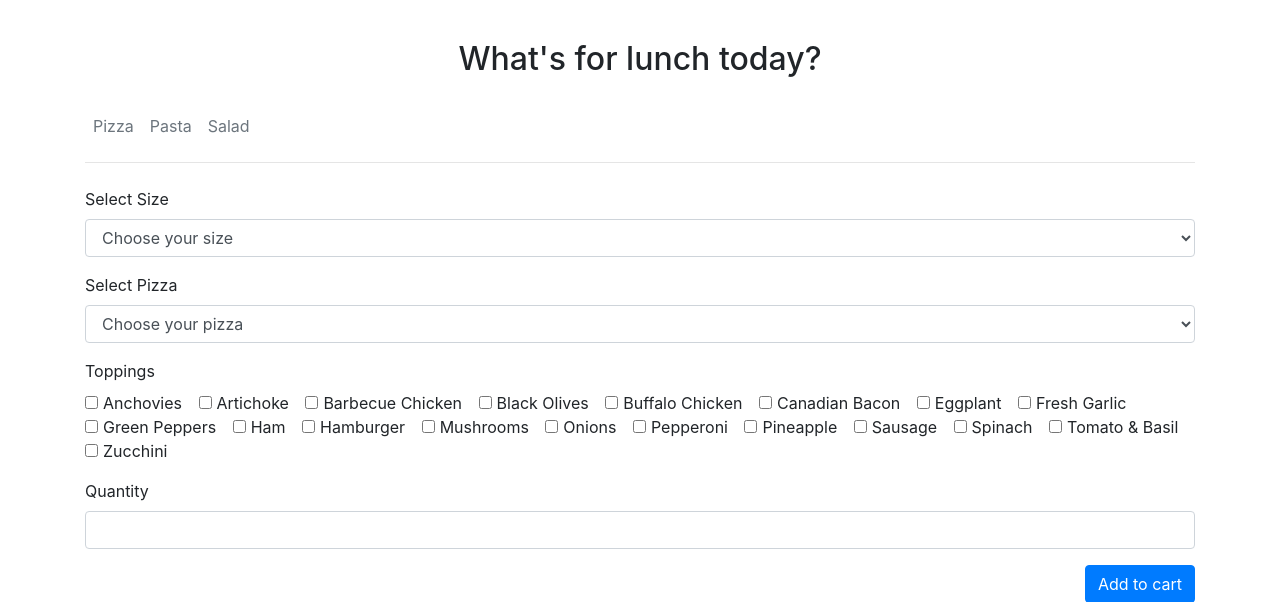
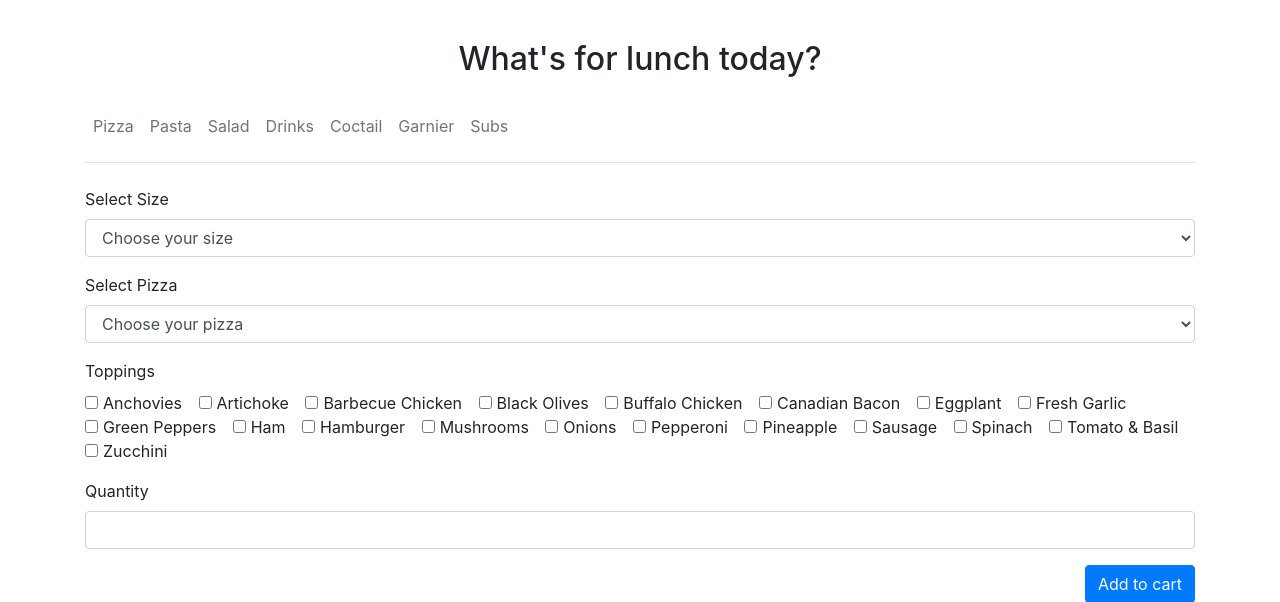
Before and after one commit to AliaksPaul/PizzaShop, a Django app: template templates/orders/Order form for pizza.html in a window 1280 px wide. Shown: the top 602 px of the page. Run offline with Django 4.2, Linux system fonts and the light colour scheme; the template is opened without the code that fills it, so the values that code supplies are empty; some libraries are stand-ins or nearby versions.

Commit message:
My changes

```diff
--- a/release_notes.txt
+++ /dev/null
@@ -1 +0,0 @@
- add order from for pizza
--- a/templates/orders/Order form for pizza.html
+++ b/templates/orders/Order form for pizza.html
@@ -25,6 +25,10 @@
           <a class="p-2 text-muted" href="#">Pizza</a>
           <a class="p-2 text-muted" href="#">Pasta</a>
           <a class="p-2 text-muted" href="#">Salad</a>
+          <a class="p-2 text-muted" href="#">Drinks</a>
+          <a class="p-2 text-muted" href="#">Coctail</a>
+          <a class="p-2 text-muted" href="#">Garnier</a>
+          <a class="p-2 text-muted" href="#">Subs</a>
           <hr>
         </nav>
         <hr>
```
Also changed, not shown: pizzeria/urls.py (+10 -10 lines).
